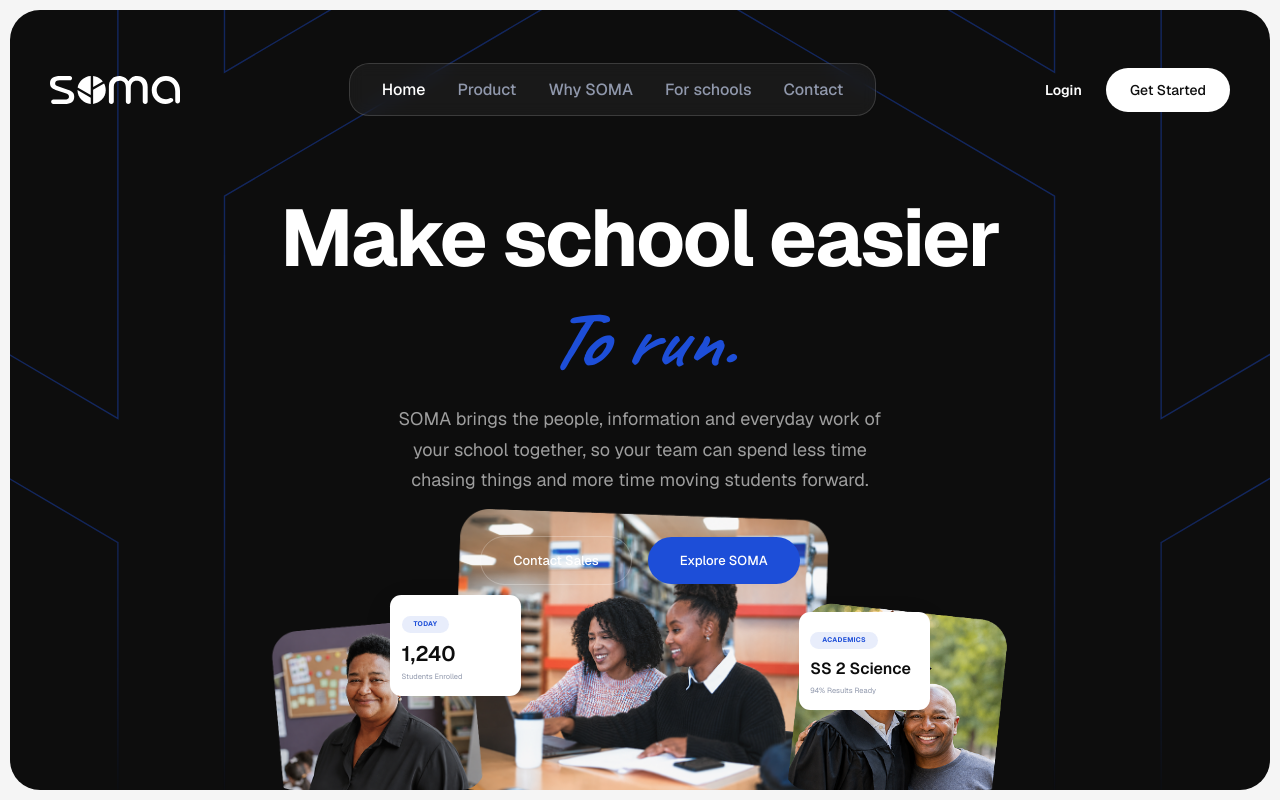
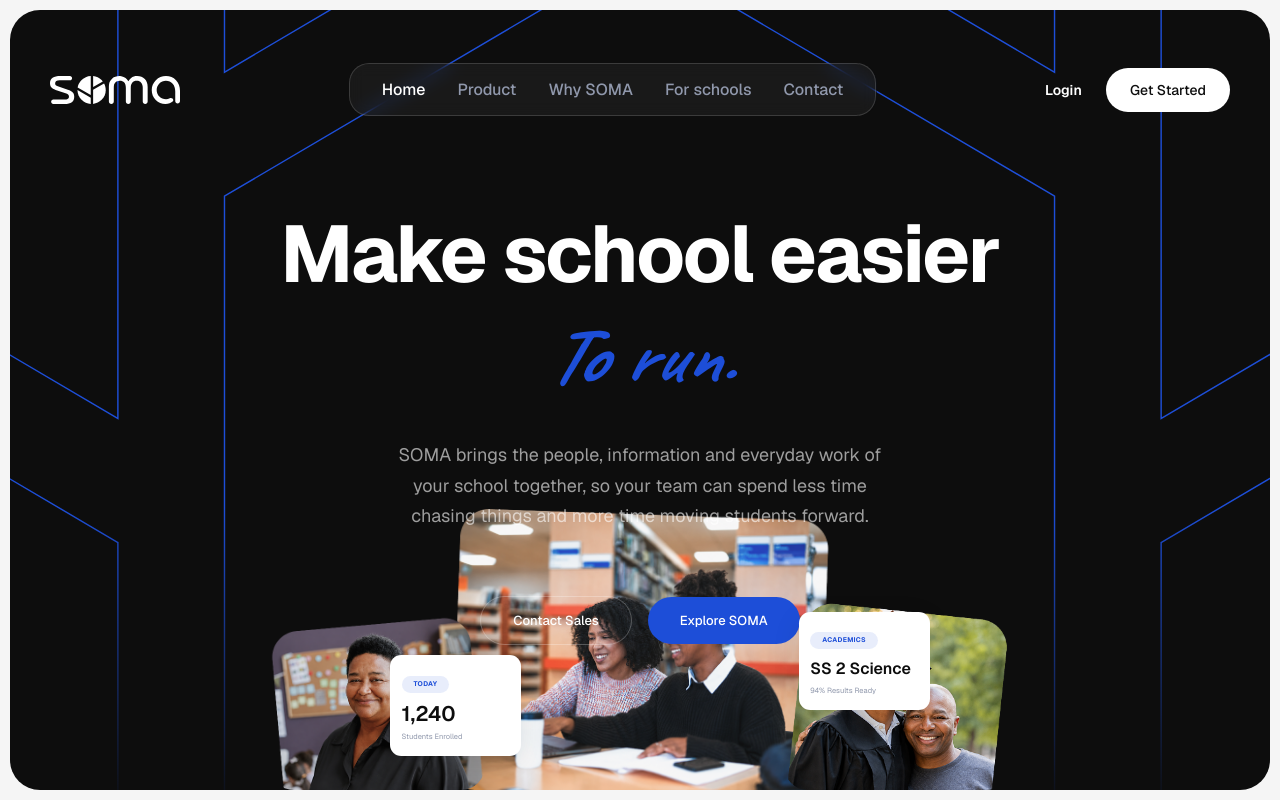
Before and after one commit to nimaappsss-web/soma-landing, a Next.js app: page / in a window 1280 px wide. Built offline with nearby package versions, Linux system fonts and the light colour scheme.

Commit message:
fix: spread out hero text and buttons with more vertical spacing

```diff
--- a/src/app/page.tsx
+++ b/src/app/page.tsx
@@ -10,7 +10,7 @@ export default function Home() {
         <HeroBackground />
         <Navbar />
 
-        <main className="relative z-10 w-full max-w-[1294px] mx-auto flex flex-col items-center px-6 pt-8 md:pt-12 lg:pt-16 flex-1">
+        <main className="relative z-10 w-full max-w-[1294px] mx-auto flex flex-col items-center px-6 pt-16 md:pt-20 flex-1">
           <h1 className="text-[32px] sm:text-[44px] md:text-[60px] lg:text-[80px] font-bold text-white text-center leading-[1.05] tracking-tight">
             Make school easier
           </h1>
@@ -18,13 +18,13 @@ export default function Home() {
             To run.
           </p>
 
-          <p className="max-w-[484px] mx-auto text-center text-white/60 text-[15px] md:text-[18px] mt-4 md:mt-5 leading-[1.7]">
+          <p className="max-w-[484px] mx-auto text-center text-white/60 text-[15px] md:text-[18px] mt-8 md:mt-10 leading-[1.7]">
             SOMA brings the people, information and everyday work of your school
             together, so your team can spend less time chasing things and more time
             moving students forward.
           </p>
 
-          <div className="flex items-center justify-center gap-3 md:gap-4 mt-8 md:mt-10">
+          <div className="flex items-center justify-center gap-3 md:gap-4 mt-12 md:mt-16">
             <Link
               href="#contact-sales"
               className="px-6 md:px-8 py-3 md:py-3.5 text-[12px] md:text-[13px] font-medium text-white border border-white/25 rounded-full hover:bg-white/10 transition-colors"
--- a/src/features/landing/components/HeroBackground.tsx
+++ b/src/features/landing/components/HeroBackground.tsx
@@ -7,7 +7,7 @@ export function HeroBackground() {
         src="/somaLineBg.svg"
         alt=""
         fill
-        className="object-cover opacity-60 md:opacity-40"
+        className="object-cover"
         priority
       />
     </div>
```
